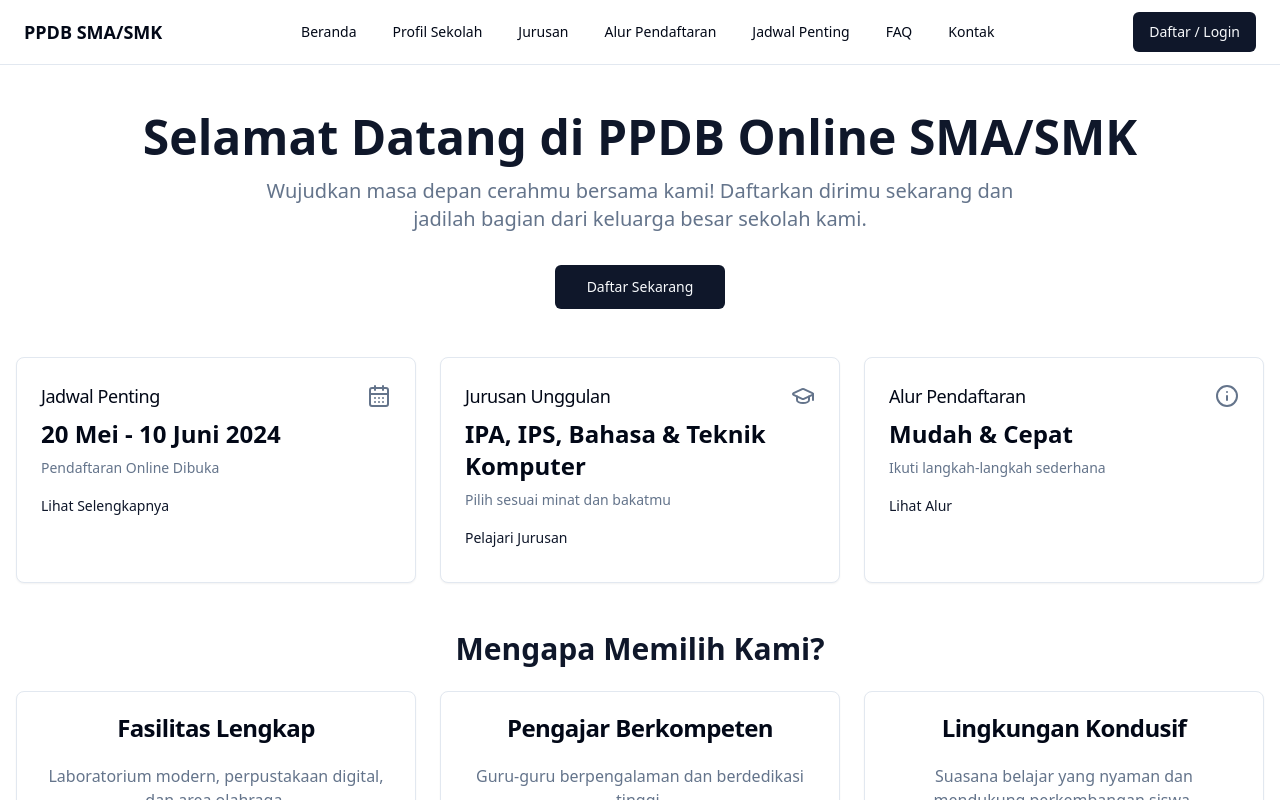
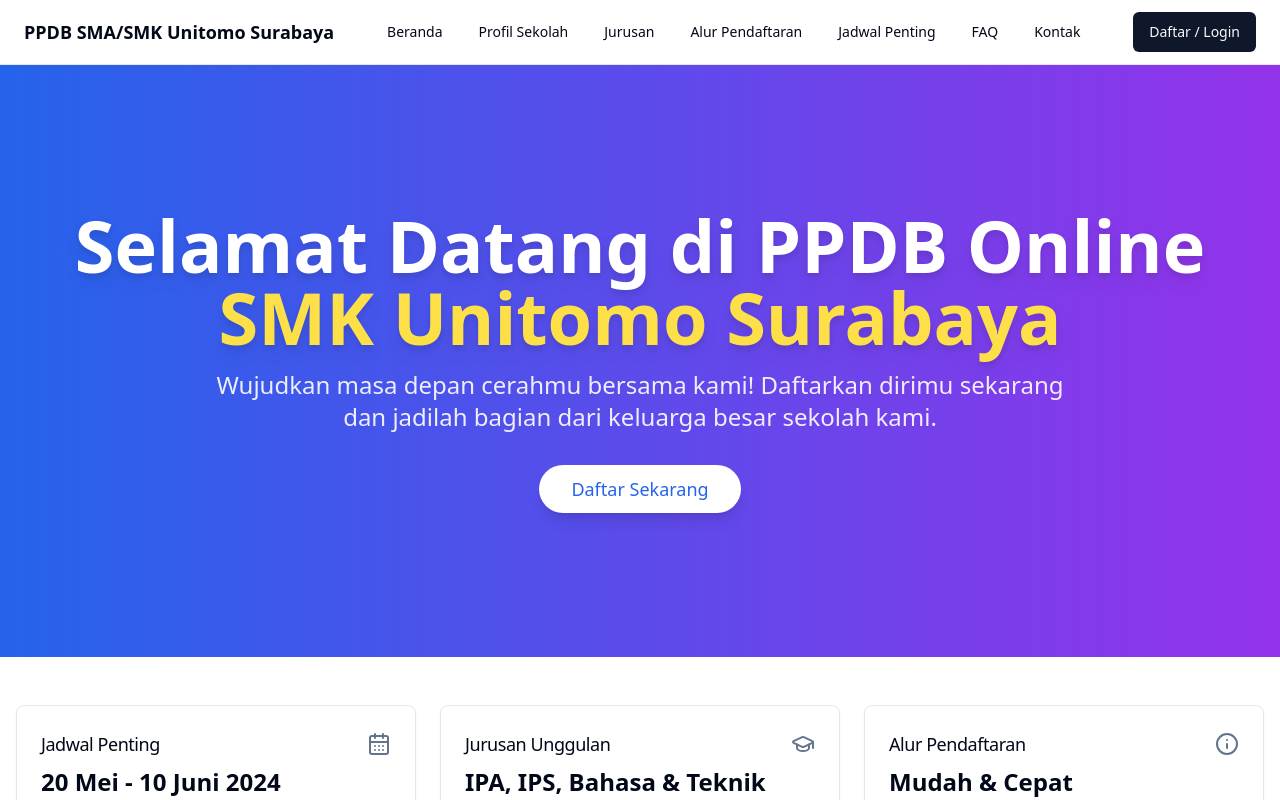
Before and after one commit to wisnuabdikusumo/ppdb, a React (Vite) app: page / in a window 1280 px wide. Shown: the top 800 px of the page. Built offline with nearby package versions, Linux system fonts and the light colour scheme; no server answers.

Commit message:
[dyad] Memperbarui nama sekolah dan meningkatkan tampilan beranda - wrote 5 file(s)

```diff
--- a/src/components/Footer.tsx
+++ b/src/components/Footer.tsx
@@ -7,7 +7,7 @@ const Footer = () => {
   return (
     <footer className="border-t bg-background py-6 text-center text-sm text-muted-foreground">
       <div className="container px-4 md:px-6">
-        <p>&copy; {new Date().getFullYear()} PPDB SMA/SMK. All rights reserved.</p>
+        <p>&copy; {new Date().getFullYear()} PPDB SMA/SMK Unitomo Surabaya. All rights reserved.</p>
         <MadeWithDyad />
       </div>
     </footer>
--- /dev/null
+++ b/src/components/HeroSection.tsx
@@ -0,0 +1,40 @@
+"use client";
+
+import React from "react";
+import { Button } from "@/components/ui/button";
+import { Link } from "react-router-dom";
+import { useSession } from "@/contexts/SessionContext";
+
+const HeroSection = () => {
+  const { session, loading } = useSession();
+  const user = session?.user;
+
+  return (
+    <section className="relative bg-gradient-to-r from-blue-600 to-purple-600 text-white py-20 md:py-28 lg:py-36 overflow-hidden">
+      <div className="absolute inset-0 opacity-10">
+        {/* Optional: Add a subtle pattern or image here */}
+      </div>
+      <div className="container mx-auto px-4 text-center relative z-10">
+        <h1 className="text-4xl md:text-6xl lg:text-7xl font-extrabold leading-tight mb-4 drop-shadow-lg">
+          Selamat Datang di PPDB Online <br className="hidden sm:inline"/> <span className="text-yellow-300">SMK Unitomo Surabaya</span>
+        </h1>
+        {user && (
+          <p className="text-xl md:text-2xl font-semibold mb-4">
+            Halo, {user.email}!
+          </p>
+        )}
+        <p className="text-lg md:text-xl lg:text-2xl mb-8 max-w-4xl mx-auto opacity-90">
+          Wujudkan masa depan cerahmu bersama kami! Daftarkan dirimu sekarang
+          dan jadilah bagian dari keluarga besar sekolah kami.
+        </p>
+        {!user && (
+          <Button size="lg" className="bg-white text-blue-600 hover:bg-gray-100 hover:text-blue-700 text-lg px-8 py-6 rounded-full shadow-lg transition-all duration-300 transform hover:scale-105" asChild>
+            <Link to="/login">Daftar Sekarang</Link>
+          </Button>
+        )}
+      </div>
+    </section>
+  );
+};
+
+export default HeroSection;
--- a/src/components/Navbar.tsx
+++ b/src/components/Navbar.tsx
@@ -32,7 +32,7 @@ const Navbar = () => {
     <div className="border-b bg-background">
       <div className="container flex h-16 items-center justify-between px-4 md:px-6">
         <Link to="/" className="flex items-center gap-2 font-bold text-lg">
-          PPDB SMA/SMK
+          PPDB SMA/SMK Unitomo Surabaya
         </Link>
         <NavigationMenu className="hidden md:flex">
           <NavigationMenuList>
--- a/src/pages/Homepage.tsx
+++ b/src/pages/Homepage.tsx
@@ -6,33 +6,17 @@ import { Link } from "react-router-dom";
 import { Card, CardContent, CardHeader, CardTitle } from "@/components/ui/card";
 import { CalendarDays, GraduationCap, Info } from "lucide-react";
 import { useSession } from "@/contexts/SessionContext";
+import HeroSection from "@/components/HeroSection"; // Import the new HeroSection
 
 const Homepage = () => {
   const { session, loading } = useSession();
   const user = session?.user;
 
   return (
+    <div className="flex flex-col">
+      <HeroSection /> {/* Use the new HeroSection component */}
+
       <div className="container mx-auto px-4 py-8 md:py-12">
-      <section className="text-center mb-12">
-        <h1 className="text-4xl md:text-5xl font-bold text-primary mb-4">
-          Selamat Datang di PPDB Online SMA/SMK
-        </h1>
-        {user && (
-          <p className="text-xl md:text-2xl font-semibold text-secondary-foreground mb-4">
-            Halo, {user.email}!
-          </p>
-        )}
-        <p className="text-lg md:text-xl text-muted-foreground mb-8 max-w-3xl mx-auto">
-          Wujudkan masa depan cerahmu bersama kami! Daftarkan dirimu sekarang
-          dan jadilah bagian dari keluarga besar sekolah kami.
-        </p>
-        {!user && (
-          <Button size="lg" asChild>
-            <Link to="/login">Daftar Sekarang</Link>
-          </Button>
-        )}
-      </section>
-
         <section className="grid grid-cols-1 md:grid-cols-3 gap-6 mb-12">
           <Card>
             <CardHeader className="flex flex-row items-center justify-between space-y-0 pb-2">
@@ -117,6 +101,7 @@ const Homepage = () => {
           </div>
         </section>
       </div>
+    </div>
   );
 };
 
--- a/src/pages/SchoolProfile.tsx
+++ b/src/pages/SchoolProfile.tsx
@@ -46,7 +46,7 @@ const SchoolProfile = () => {
           </CardHeader>
           <CardContent>
             <p className="text-lg text-muted-foreground">
-              SMA/SMK [Nama Sekolah Anda] didirikan pada tahun [Tahun Didirikan]
+              SMA/SMK Unitomo Surabaya didirikan pada tahun [Tahun Didirikan]
               dengan semangat untuk memberikan pendidikan terbaik bagi generasi
               muda. Sejak awal, kami berkomitmen untuk menciptakan lingkungan
               belajar yang inovatif dan mendukung perkembangan holistik siswa.
```
Lines whose indentation alone changed are shown as unchanged.
